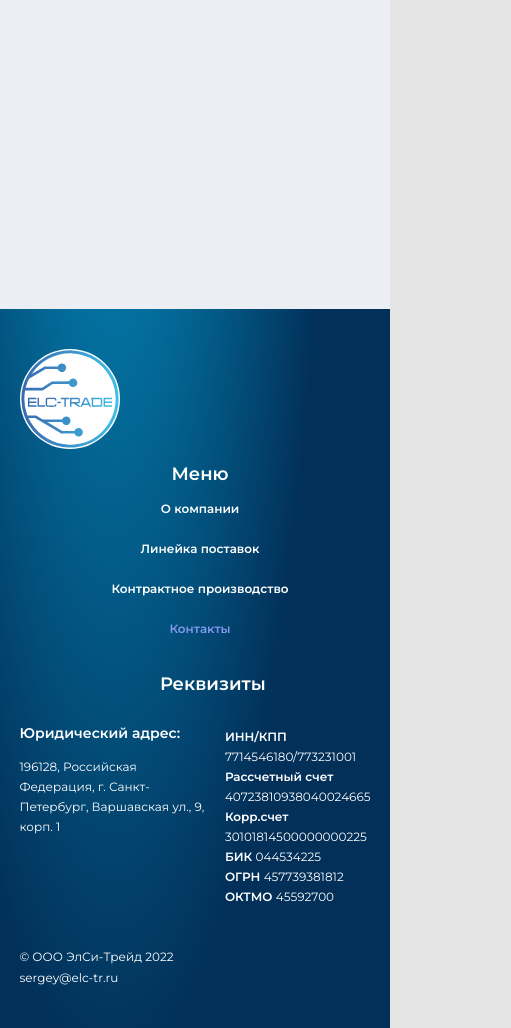
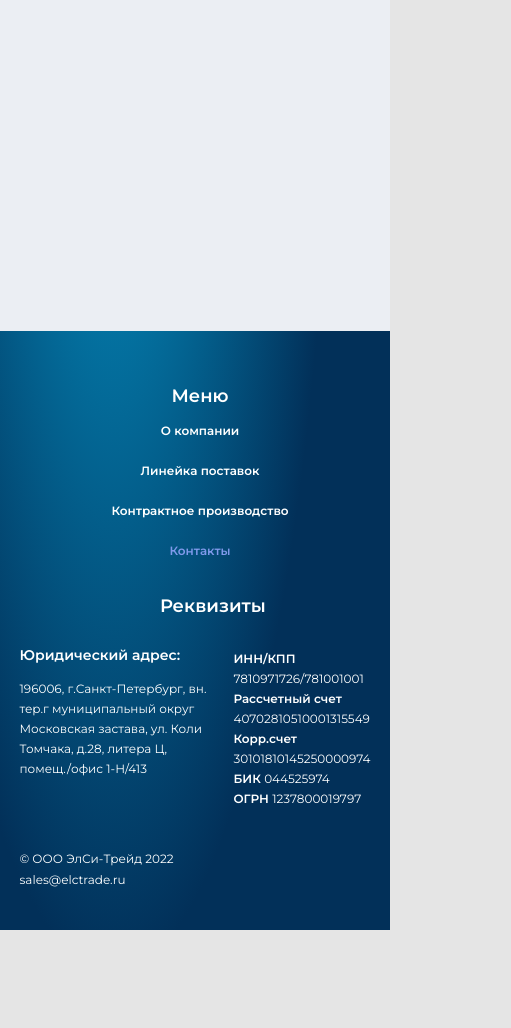
Before and after one commit to szmitrukevich/site, a React app: page /contacts in a window 390 px wide. Shown: the part 454-1482 px from the top of the page, 511 px wide, since content can reach past the window. After the commit the page ends 1384 px from the top, so only its background shows below. Built offline with nearby package versions, Linux system fonts and the light colour scheme.

Commit message:
update mobile version

```diff
--- a/src/components/App/App.module.scss
+++ b/src/components/App/App.module.scss
@@ -1,7 +1,7 @@
 @import '../../assets/fonts/fonts.scss';
 @import url('https://fonts.googleapis.com/css2?family=Montserrat:wght@100;200;400;600&display=swap');
 
-body {
+html, body {
     margin: 0;
     padding: 0;
     font-family: 'Montserrat', sans-serif;
--- a/src/components/modules/Contacts/Contacts.js
+++ b/src/components/modules/Contacts/Contacts.js
@@ -9,7 +9,8 @@ const Contacts = () => {
         <div className={classes.address}>
           <div className={classes.title}>Адрес:</div>
           <div className={classes.info}>
-            195196, Российская Федерация, г. Санкт-Петербург, Варшавская ул., 9, корп. 1
+            196006, г.Санкт-Петербург, вн. тер.г муниципальный округ Московская застава, ул. Коли Томчака, д.28, литера
+            Ц, помещ./офис 1-Н/413
           </div>
         </div>
         <div className={classes.phone}>
@@ -21,7 +22,7 @@ const Contacts = () => {
         <div className={classes.email}>
           <div className={classes.title}>Электронная почта:</div>
           <div className={classes.info}>
-            <a href="mailto:sergey@elc-tr.ru">sergey@elc-tr.ru</a>
+            <a href="mailto:sales@elctrade.ru">sales@elctrade.ru</a>
           </div>
         </div>
       </div>
@@ -31,7 +32,7 @@ const Contacts = () => {
           className={classes.iframe}
           src={
             // eslint-disable-next-line max-len
-            'https://yandex.ru/map-widget/v1/?um=constructor%3A7f8dc1db917063c61a3377d8383b86d4773a71524006fd8874f036d283cb353b&amp;source=constructor'
+            'https://yandex.ru/map-widget/v1/?um=constructor%3A16733964c780b257b22524f0f1728605ec84fedb954ae26b303d82d0084e5ea8&amp;source=constructor'
           }
           // width="700"
           // height="400"
--- a/src/components/modules/Contacts/Contacts.module.scss
+++ b/src/components/modules/Contacts/Contacts.module.scss
@@ -35,7 +35,7 @@
     & .iframe {
         width: 700px;
         height: 400px;
-        @media screen and (min-width:480px) and (max-width:900px) {
+        @media screen and (min-width:300px) and (max-width:600px) {
             width: 400px;
             height: 300px;
             margin-top: 50px;
--- a/src/components/modules/Services/Services.module.scss
+++ b/src/components/modules/Services/Services.module.scss
@@ -19,13 +19,13 @@
     display: flex;
     justify-content: space-around;
     padding: 30px;
-    @media screen and (min-width:480px) and (max-width:900px) {
+    @media screen and (min-width:300px) and (max-width:600px) {
         flex-direction: column;
     }
 }
 .content {
     width: 40%;
-    @media screen and (min-width:480px) and (max-width:900px) {
+    @media screen and (min-width:300px) and (max-width:600px) {
         width: 100%;
     }
 }
@@ -39,7 +39,7 @@
     background-size: cover;
     background-size: 100%;
     width: 45%;
-    @media screen and (min-width:480px) and (max-width:900px) {
+    @media screen and (min-width:300px) and (max-width:600px) {
         width: 100%;
         height: 300px;
     }
--- a/src/components/pages/Catalog/Catalog.module.scss
+++ b/src/components/pages/Catalog/Catalog.module.scss
@@ -52,7 +52,7 @@
         justify-content: center;
         margin-top: 10px;
     }
-    @media screen and (min-width:480px) and (max-width:900px) {
+    @media screen and (min-width:300px) and (max-width:600px) {
         row-gap: 20px;
         width: 180px;
     }
--- a/src/components/pages/Footer/Footer.js
+++ b/src/components/pages/Footer/Footer.js
@@ -72,34 +72,37 @@ const Footer = () => {
             <div className={classes.info}>
               <div className={classes.left}>
                 <h3>Юридический адрес:</h3>
-                <div>196128, Российская Федерация, г. Санкт-Петербург, Варшавская ул., 9, корп. 1</div>
+                <div>
+                  196006, г.Санкт-Петербург, вн. тер.г муниципальный округ Московская застава, ул. Коли Томчака, д.28,
+                  литера Ц, помещ./офис 1-Н/413
+                </div>
               </div>
 
               <div className={classes.right}>
                 <span>
                   <b>ИНН/КПП</b>
                 </span>
-                <span> 7714546180/773231001</span>
+                <span> 7810971726/781001001</span>
                 <span>
                   <b>Рассчетный счет</b>
                 </span>
-                <span> 40723810938040024665</span>
+                <span> 40702810510001315549</span>
                 <span>
                   <b>Корр.счет</b>
                 </span>
-                <span> 30101814500000000225</span>
+                <span> 30101810145250000974</span>
                 <span>
                   <b>БИК </b>
-                  044534225
+                  044525974
                 </span>
                 <span>
                   <b>OГРН </b>
-                  457739381812
+                  1237800019797
                 </span>
-                <span>
+                {/* <span>
                   <b>ОКТМО </b>
                   45592700
-                </span>
+                </span> */}
               </div>
             </div>
           </div>
@@ -107,7 +110,7 @@ const Footer = () => {
         <div className={`${classes.container} ${classes.bottom}`}>
           <div className={classes.shortInfo}>
             <div>© ООО ЭлСи-Трейд 2022</div>
-            <a href="mailto:sergey@elc-tr.ru">sergey@elc-tr.ru</a>
+            <a href="mailto:sales@elctrade.ru">sales@elctrade.ru</a>
           </div>
         </div>
       </div>
--- a/src/components/pages/Footer/Footer.module.scss
+++ b/src/components/pages/Footer/Footer.module.scss
@@ -16,7 +16,7 @@
         flex-direction: column;
     }
     & > .logoWrapper {
-        @media screen and (min-width:480px) and (max-width:900px) {
+        @media screen and (min-width:300px) and (max-width:600px) {
             display: none;
         }
     }
@@ -58,7 +58,7 @@
     min-height: 100px;
     margin-left: 100px;
     flex-wrap: wrap;
-    @media screen and (min-width:480px) and (max-width:900px) {
+    @media screen and (min-width:300px) and (max-width:600px) {
         margin-left: 50px;
     }
     @media (max-width: 768px) {
--- a/src/components/pages/Header/Header.module.scss
+++ b/src/components/pages/Header/Header.module.scss
@@ -89,7 +89,7 @@
 .popup {
     height: 90vh;
     background-color: white;
-    width: 100%;
+    width: 100vw;
     display: flex;
     justify-content:space-around;
     align-items: center;
```
